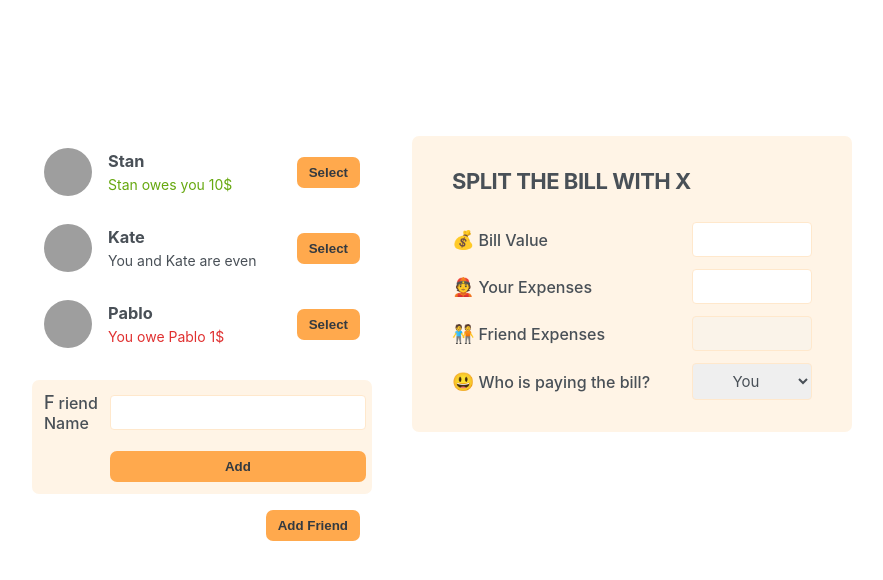
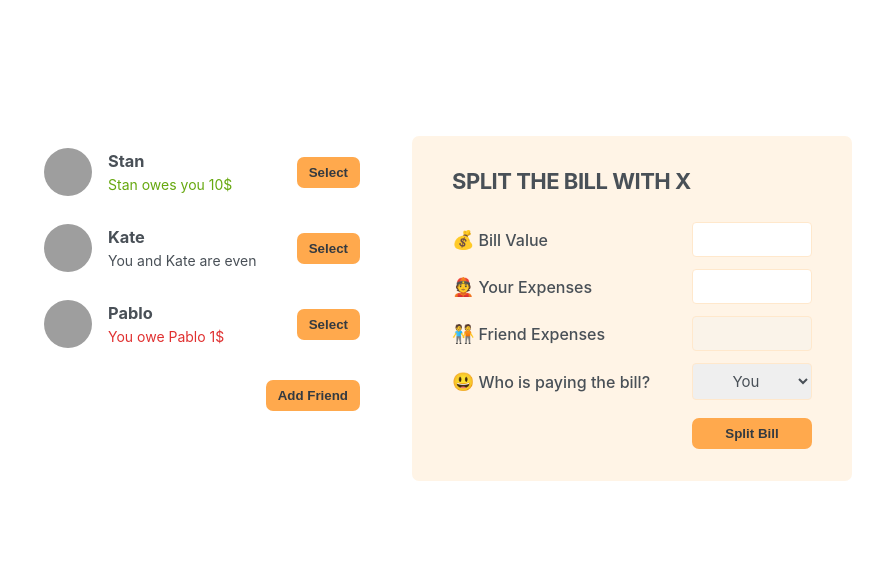
Before and after one commit to justaway1/Eat-n-Split, a React (Create React App) app in the folder eat-n-split/: page / in a window 1280 px wide. Shown: the top 580 px of the page, without its empty margins (198-1081 px from the left). Built offline with nearby package versions, Linux system fonts and the light colour scheme; grey boxes are pictures that could not be loaded.

Commit message:
Added State

```diff
--- a/eat-n-split/src/App.js
+++ b/eat-n-split/src/App.js
@@ -1,3 +1,5 @@
+import { useState } from 'react'
+
 const randomFriends = [
   {
     id: 1,
@@ -19,17 +21,27 @@ const randomFriends = [
   }
 ]
 
-function Button ({ children }) {
-  return <button className='button'>{children}</button>
+function Button ({ children, onClick }) {
+  return (
+    <button className='button' onClick={onClick}>
+      {children}
+    </button>
+  )
 }
 
 export default function App () {
+  const [IsOpen, setIsOpen] = useState(false)
+
+  function showFriends () {
+    setIsOpen(show => !show)
+  }
+
   return (
     <div className='app'>
       <div className='sidebar'>
         <FriendList />
-        <FormAddFriend />
-        <Button>Add Friend</Button>
+        {IsOpen && <FormAddFriend />}
+        <Button onClick={showFriends}>{IsOpen ? 'Close' : 'Add Friend'}</Button>
       </div>
       <FormSplitBill />
     </div>
@@ -94,6 +106,7 @@ function FormSplitBill () {
         <option value='user'>You</option>
         <option value='friend'>Friend</option>
       </select>
+      <Button>Split Bill</Button>
     </form>
   )
 }
```
